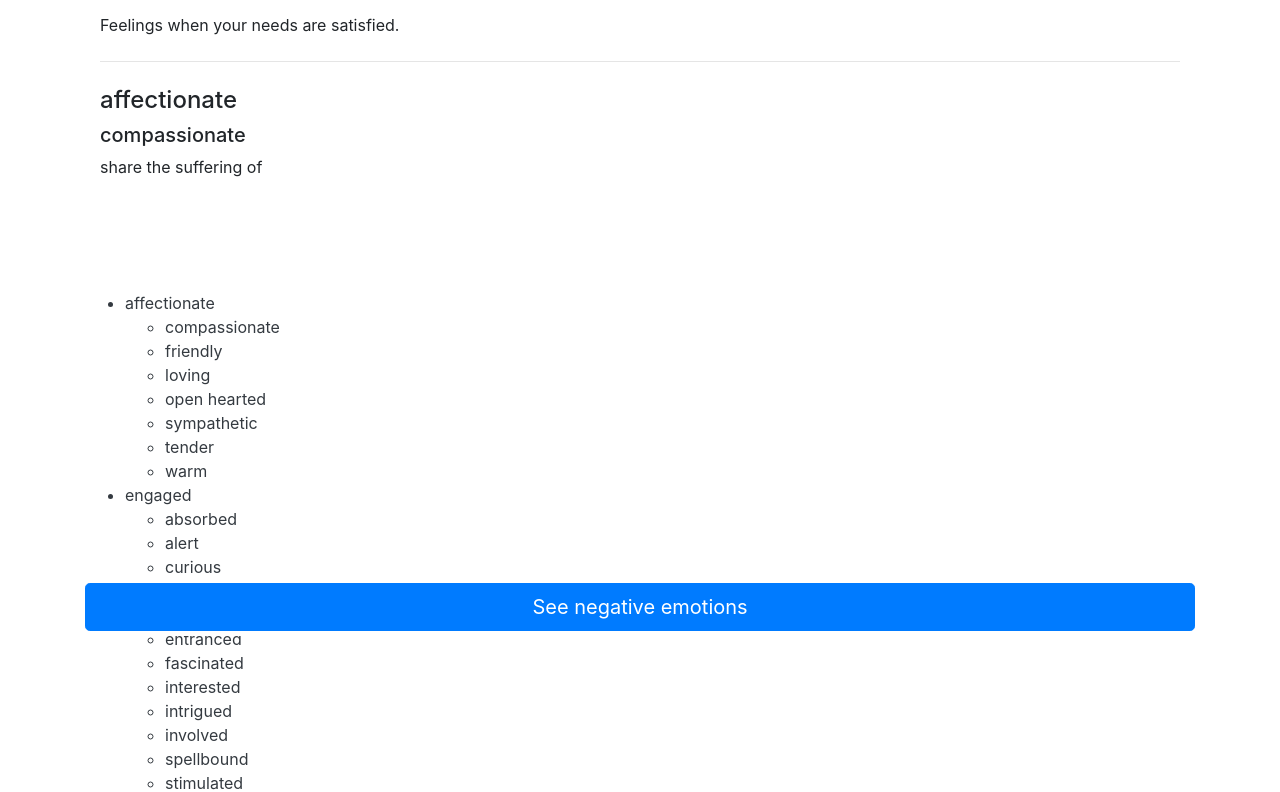
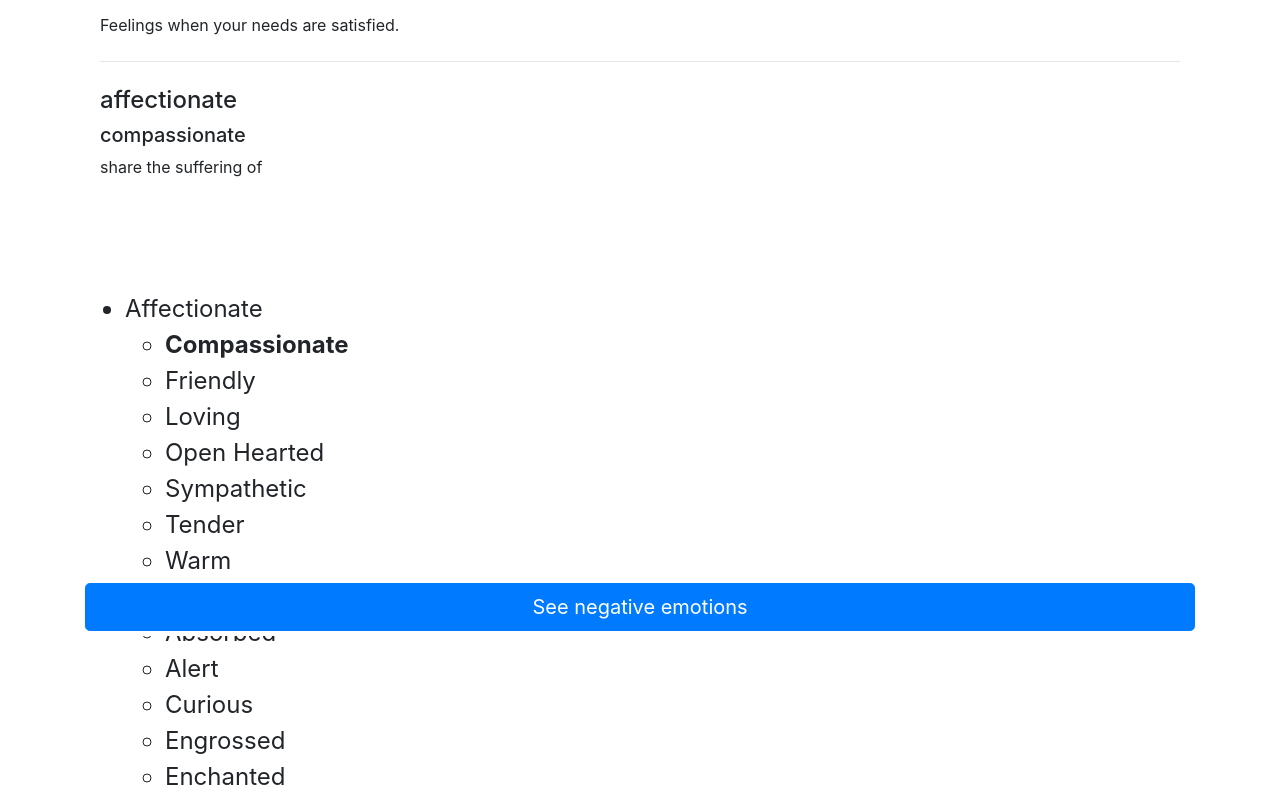
Before and after one commit to aviDms/emosi, a plain HTML site: page index.html in a window 1280 px wide. Shown: the part 164-956 px from the top of the page. Drawn offline with nearby package versions, Linux system fonts and the light colour scheme.

Commit message:
add focus class on focus items

```diff
--- a/css/main.css
+++ b/css/main.css
@@ -273,3 +273,7 @@ textarea {
     page-break-after: avoid;
   }
 }
+
+.focus-list {
+  font-size: 1.5em;
+}
--- a/index.html
+++ b/index.html
@@ -37,18 +37,20 @@
         <p v-scroll="handleScroll">
           <h4>{{ itemFocusFeeling }}</h4>
           <h5>{{ subItemFocusFeeling.name }}</h5>
-          {{ subItemFocusFeeling.definition }}
+          <p>{{ subItemFocusFeeling.definition }}</p>
           <!-- {{ scrollPosition }} <br>
           {{ itemFocusScroll }} <br>
           {{ subitemFocusScroll }} <br> -->
         </p>
       </div>
     </div>
-    <ul>
-      <li v-for="item in category.items" class="text-dark">
+    <ul class="focus-list">
+      <li v-for="item in category.items" class="text-capitalize"
+      v-bind:class="{ 'focus-list': item.isActive }">
         {{ item.name }}
         <ul>
-          <li v-for="itemValue in item.values" class="text-dark">
+          <li v-for="itemValue in item.values"
+          v-bind:class="{ 'font-weight-bold': itemValue.isActive }">
             {{ itemValue.name }}
           </li>
         </ul>
@@ -95,6 +97,52 @@
 
   gtag('config', 'UA-164280424-1');
 </script>
+<!--
+<script>
+  if (window.addEventListener) window.addEventListener('DOMMouseScroll', wheel, false);
+window.onmousewheel = document.onmousewheel = wheel;
+
+function wheel(event) {
+    var delta = 0;
+    if (event.wheelDelta) delta = event.wheelDelta / 40; //controls the scroll wheel range/speed
+    else if (event.detail) delta = -event.detail / 40;
+
+    handle(delta);
+    if (event.preventDefault) event.preventDefault();
+    event.returnValue = false;
+}
+
+var goUp = true;
+var end = null;
+var interval = null;
+
+function handle(delta) {
+var animationInterval = 20; //controls the scroll animation after scroll is done
+  var scrollSpeed = 20; //controls the scroll animation after scroll is done
+
+if (end == null) {
+  end = $(window).scrollTop();
+  }
+  end -= 20 * delta;
+  goUp = delta > 0;
+
+  if (interval == null) {
+    interval = setInterval(function () {
+      var scrollTop = $(window).scrollTop();
+      var step = Math.round((end - scrollTop) / scrollSpeed);
+      if (scrollTop <= 0 ||
+          scrollTop >= $(window).prop("scrollHeight") - $(window).height() ||
+          goUp && step > -1 ||
+          !goUp && step < 1 ) {
+        clearInterval(interval);
+        interval = null;
+        end = null;
+      }
+      $(window).scrollTop(scrollTop + step );
+    }, animationInterval);
+  }
+}
+</script>  -->
 
 </body>
 </html>
--- a/js/main.js
+++ b/js/main.js
@@ -1474,12 +1474,16 @@ var app = new Vue({
       var top = doc.scrollHeight - doc.clientHeight
       var split = top / nbOfItems
       this.scrollPosition = window.scrollY
+      // this.category.items[this.itemFocusScroll].isActive = false
       this.itemFocusScroll = Math.floor(window.scrollY / split)
+      // this.category.items[this.itemFocusScroll].isActive = true
       this.itemFocusFeeling = this.category.items[this.itemFocusScroll].name
       var nbOfSubItems = this.category.items[this.itemFocusScroll].values.length
       var subSplit = split / nbOfSubItems
       this.subitemFocusScroll = Math.floor((window.scrollY % split) / subSplit)
+      this.subItemFocusFeeling.isActive = false
       this.subItemFocusFeeling = this.category.items[this.itemFocusScroll].values[this.subitemFocusScroll]
+      this.subItemFocusFeeling.isActive = true
     }
   }
 })
```
